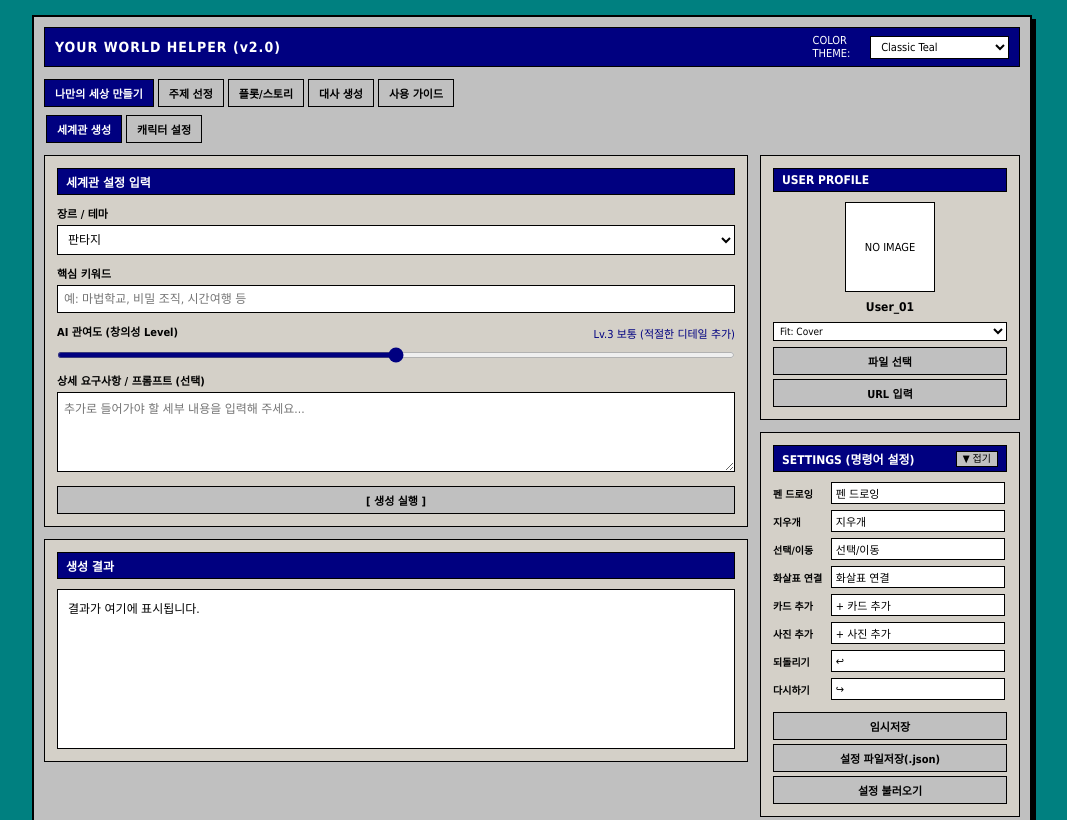
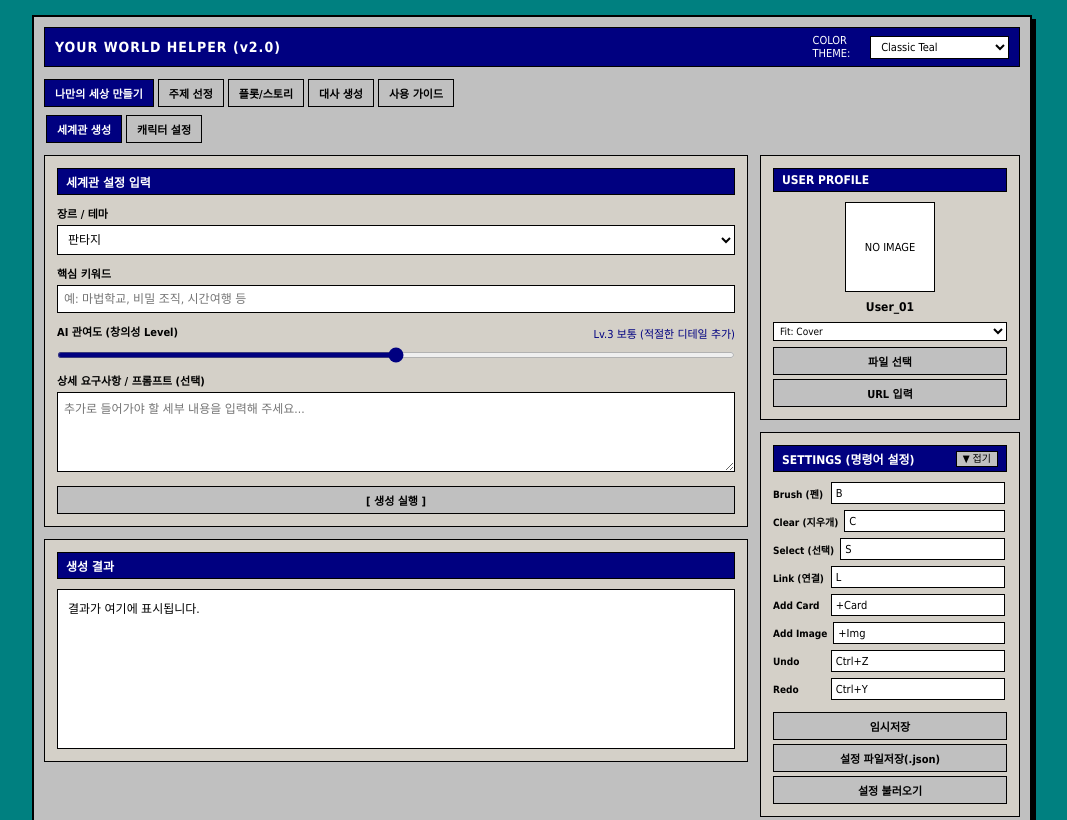
Before and after one commit to dikoyong02-cmd/yourworldhelper, a website: page public/index.html in a window 1280 px wide. Shown: the top 820 px of the page, without its empty margins (108-1175 px from the left). Drawn offline with nearby package versions, Linux system fonts and the light colour scheme.

Commit message:
Update index.html

```diff
--- a/public/index.html
+++ b/public/index.html
@@ -677,18 +677,18 @@
 
         <div class="board-toolbar">
           <div class="board-tool-group">
-            <button class="board-tool-btn active" id="tool-select" onclick="setBoardTool('select')">선택/이동</button>
-            <button class="board-tool-btn" id="tool-draw" onclick="setBoardTool('draw')">펜 드로잉</button>
-            <button class="board-tool-btn" id="tool-erase" onclick="setBoardTool('erase')">지우개</button>
-            <button class="board-tool-btn" id="tool-link" onclick="setBoardTool('link')">화살표 연결</button>
-            <button class="board-tool-btn icon-btn" id="tool-undo" onclick="undoCanvas()" title="되돌리기 (Ctrl+Z)">↩</button>
-            <button class="board-tool-btn icon-btn" id="tool-redo" onclick="redoCanvas()" title="다시하기 (Ctrl+Y)">↪</button>
+            <button class="board-tool-btn active" id="tool-select" onclick="setBoardTool('select')">S</button>
+            <button class="board-tool-btn" id="tool-draw" onclick="setBoardTool('draw')">B</button>
+            <button class="board-tool-btn" id="tool-erase" onclick="setBoardTool('erase')">C</button>
+            <button class="board-tool-btn" id="tool-link" onclick="setBoardTool('link')">L</button>
+            <button class="board-tool-btn icon-btn" id="tool-undo" onclick="undoCanvas()" title="되돌리기 (Ctrl+Z)">Ctrl+Z</button>
+            <button class="board-tool-btn icon-btn" id="tool-redo" onclick="redoCanvas()" title="다시하기 (Ctrl+Y)">Ctrl+Y</button>
           </div>
 
           <div class="board-tool-group">
-            <button class="board-tool-btn" id="btn-add-card" onclick="addBoardNode('text')">+ 카드 추가</button>
+            <button class="board-tool-btn" id="btn-add-card" onclick="addBoardNode('text')">+Card</button>
             <label class="board-tool-btn" id="btn-add-img" style="cursor: pointer;">
-              + 사진 추가
+              +Img
               <input type="file" id="boardImgUpload" accept="image/*" style="display: none;" onchange="addBoardImage(event)">
             </label>
             <button class="board-tool-btn" onclick="exportBoardData()">파일 저장(.json)</button>
@@ -714,7 +714,7 @@
         <div class="form-group" style="margin-top: 10px;">
           <div style="display: flex; justify-content: space-between; align-items: center; margin-bottom: 4px;">
             <label style="margin-bottom: 0;">통합 스토리 서술 노트 (자동 저장됨)</label>
-            <button class="small-btn" id="btn-reset-draw" onclick="clearCanvasDrawing()">드로잉 초기화</button>
+            <button class="small-btn" id="btn-reset-draw" onclick="clearCanvasDrawing()">Reset</button>
           </div>
           <textarea id="boardStoryText" placeholder="캔버스 상의 관계도를 기반으로 전체 이야기 흐름 및 사건 전개를 서술해 주세요..." style="height: 80px;" oninput="saveBoardState()"></textarea>
         </div>
@@ -735,9 +735,9 @@
             <ul>
               <li><b>위치 이동</b>: 우측 사이드바의 '관계도 & 스토리 캔버스' 버튼을 누르면 칠판 모드로 전환됩니다.</li>
               <li><b>터치 지원 및 드로잉</b>: 모바일/패드 기기에서도 손가락이나 펜으로 직접 그림을 그리거나 지울 수 있습니다.</li>
-              <li><b>되돌리기 / 다시하기</b>: 툴바 상단의 `↩`, `↪` 아이콘 버튼으로 작업 내역을 이동시킬 수 있으며 단축키(`Ctrl+Z`, `Ctrl+Y`)도 지원됩니다.</li>
-              <li><b>명령어 커스텀 설정</b>: 우측 프로필 하단의 SETTINGS 영역에서 지우개, 펜 드로잉 등 각 명령어의 이름을 자유롭게 변경하고 파일로 저장이 가능합니다. (우측 상단 '▼ 접기 / ▲ 열기' 버튼으로 열고 닫을 수 있습니다.)</li>
-              <li><b>카드 삭제 및 연결</b>: 카드의 빨간색 'X' 버튼을 누르면 연관된 화살표와 함께 삭제됩니다. '화살표 연결' 버튼 클릭 후 카드 두 개를 순서대로 누르면 방향 화살표가 생성됩니다.</li>
+              <li><b>되돌리기 / 다시하기</b>: 툴바 상단의 `Ctrl+Z`, `Ctrl+Y` 버튼으로 작업 내역을 이동시킬 수 있으며 단축키도 지원됩니다.</li>
+              <li><b>명령어 커스텀 설정</b>: 우측 프로필 하단의 SETTINGS 영역에서 각 명령어의 단축키를 자유롭게 변경하고 파일로 저장이 가능합니다.</li>
+              <li><b>카드 삭제 및 연결</b>: 카드의 빨간색 'X' 버튼을 누르면 연관된 화살표와 함께 삭제됩니다. 'L (화살표 연결)' 버튼 클릭 후 카드 두 개를 순서대로 누르면 방향 화살표가 생성됩니다.</li>
             </ul>
           </div>
         </div>
@@ -777,40 +777,40 @@
         <div id="settingsContent" class="collapsible-content">
           <div class="cmd-setting-group">
             <div class="cmd-item">
-              <label>펜 드로잉</label>
-              <input type="text" id="cmd-draw" value="펜 드로잉">
+              <label>Brush (펜)</label>
+              <input type="text" id="cmd-draw" value="B">
             </div>
             <div class="cmd-item">
-              <label>지우개</label>
-              <input type="text" id="cmd-erase" value="지우개">
+              <label>Clear (지우개)</label>
+              <input type="text" id="cmd-erase" value="C">
             </div>
             <div class="cmd-item">
-              <label>선택/이동</label>
-              <input type="text" id="cmd-select" value="선택/이동">
+              <label>Select (선택)</label>
+              <input type="text" id="cmd-select" value="S">
             </div>
             <div class="cmd-item">
-              <label>화살표 연결</label>
-              <input type="text" id="cmd-link" value="화살표 연결">
+              <label>Link (연결)</label>
+              <input type="text" id="cmd-link" value="L">
             </div>
             <div class="cmd-item">
-              <label>카드 추가</label>
-              <input type="text" id="cmd-add-card" value="+ 카드 추가">
+              <label>Add Card</label>
+              <input type="text" id="cmd-add-card" value="+Card">
             </div>
             <div class="cmd-item">
-              <label>사진 추가</label>
-              <input type="text" id="cmd-add-img" value="+ 사진 추가">
+              <label>Add Image</label>
+              <input type="text" id="cmd-add-img" value="+Img">
             </div>
             <div class="cmd-item">
-              <label>되돌리기</label>
-              <input type="text" id="cmd-undo" value="↩">
+              <label>Undo</label>
+              <input type="text" id="cmd-undo" value="Ctrl+Z">
             </div>
             <div class="cmd-item">
-              <label>다시하기</label>
-              <input type="text" id="cmd-redo" value="↪">
+              <label>Redo</label>
+              <input type="text" id="cmd-redo" value="Ctrl+Y">
             </div>
             <div class="cmd-item">
-              <label>드로잉 초기화</label>
-              <input type="text" id="cmd-reset-draw" value="드로잉 초기화">
+              <label>Reset</label>
+              <input type="text" id="cmd-reset-draw" value="Reset">
             </div>
           </div>
 
@@ -862,17 +862,17 @@
   const canvas = document.getElementById('drawingCanvas');
   const ctx = canvas.getContext('2d');
 
-  // Default Command Dictionary
+  // Command Settings Defaults (Single letter / Shortcut style)
   let commandSettings = {
-    draw: "펜 드로잉",
-    erase: "지우개",
-    select: "선택/이동",
-    link: "화살표 연결",
-    addCard: "+ 카드 추가",
-    addImg: "+ 사진 추가",
-    undo: "↩",
-    redo: "↪",
-    resetDraw: "드로잉 초기화"
+    draw: "B",
+    erase: "C",
+    select: "S",
+    link: "L",
+    addCard: "+Card",
+    addImg: "+Img",
+    undo: "Ctrl+Z",
+    redo: "Ctrl+Y",
+    resetDraw: "Reset"
   };
 
   const aiLevelDescriptions = {
```
